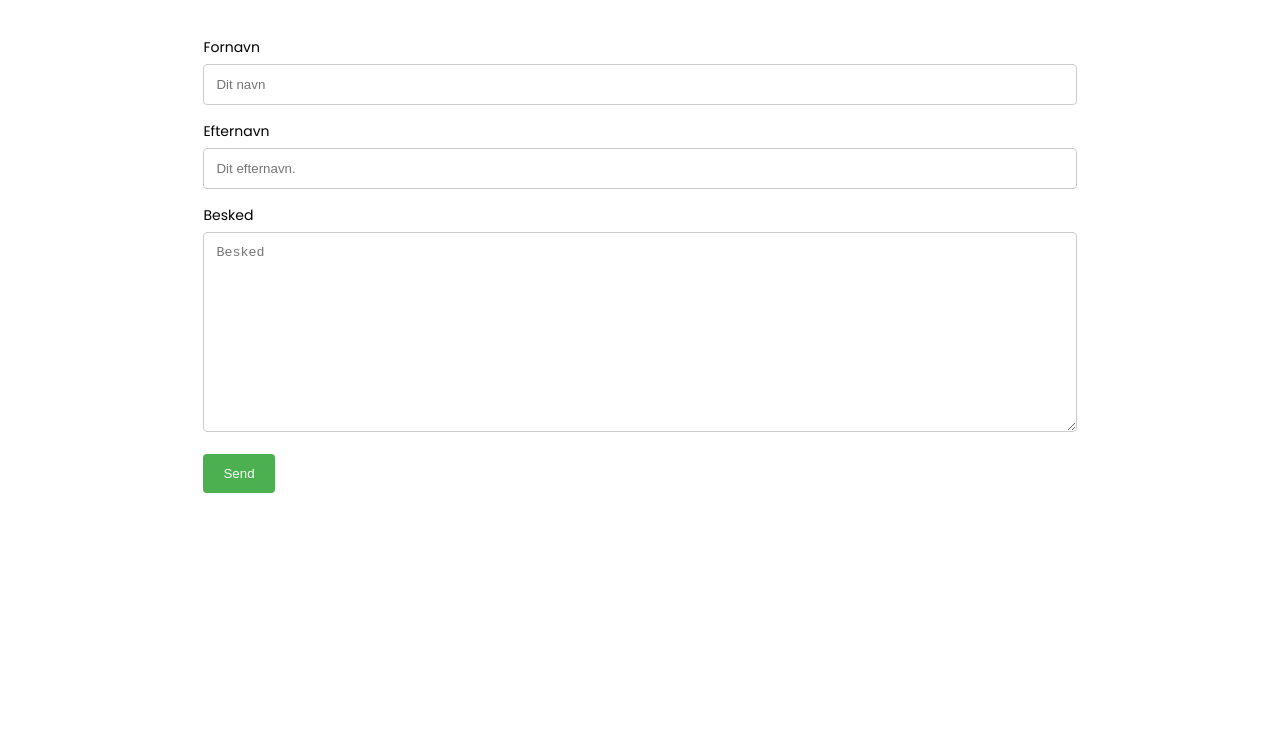
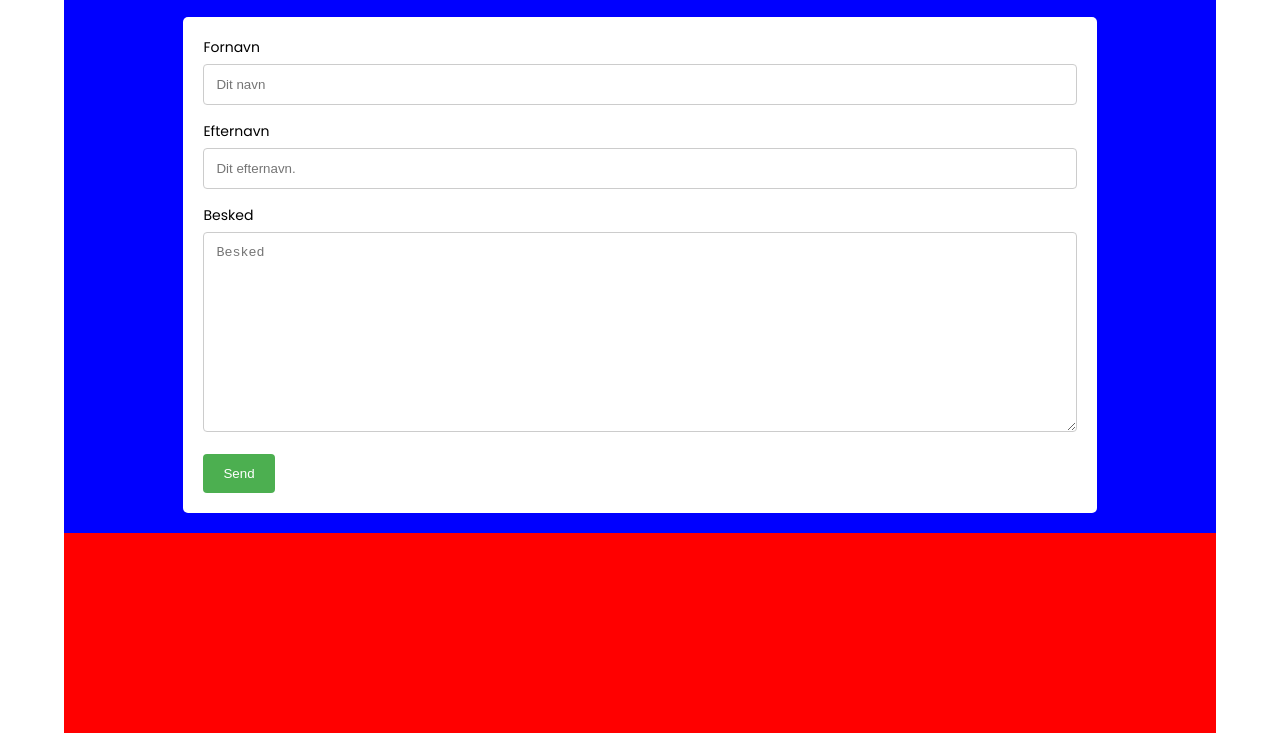
Before and after one commit to linesoerine/madblog-gaagroen, a plain HTML site: page index.html in a window 1280 px wide. Shown: the part 2515-3268 px from the top of the page. Before the commit the page ends 3068 px from the top, so only its background shows below. Drawn offline with Linux system fonts and the light colour scheme.

Commit message:
Footer
New footer

```diff
--- a/index.html
+++ b/index.html
@@ -153,6 +153,8 @@
 
     </div>
 
+    <footer></footer>
+
 </div> <!--MASTER DONE-->
 
 
--- a/style.css
+++ b/style.css
@@ -32,6 +32,7 @@ body{
     margin-right: auto;
     flex-wrap: wrap;;
     margin-bottom: 20px;
+    background-color: blue;
 }
 
 
@@ -287,3 +288,10 @@ h2{
           input[type=submit]:hover {
             background-color: #45a049;
           }
+
+
+          footer{
+              width: 100%;
+              height: 200px;
+              background-color: red;
+          }
```
